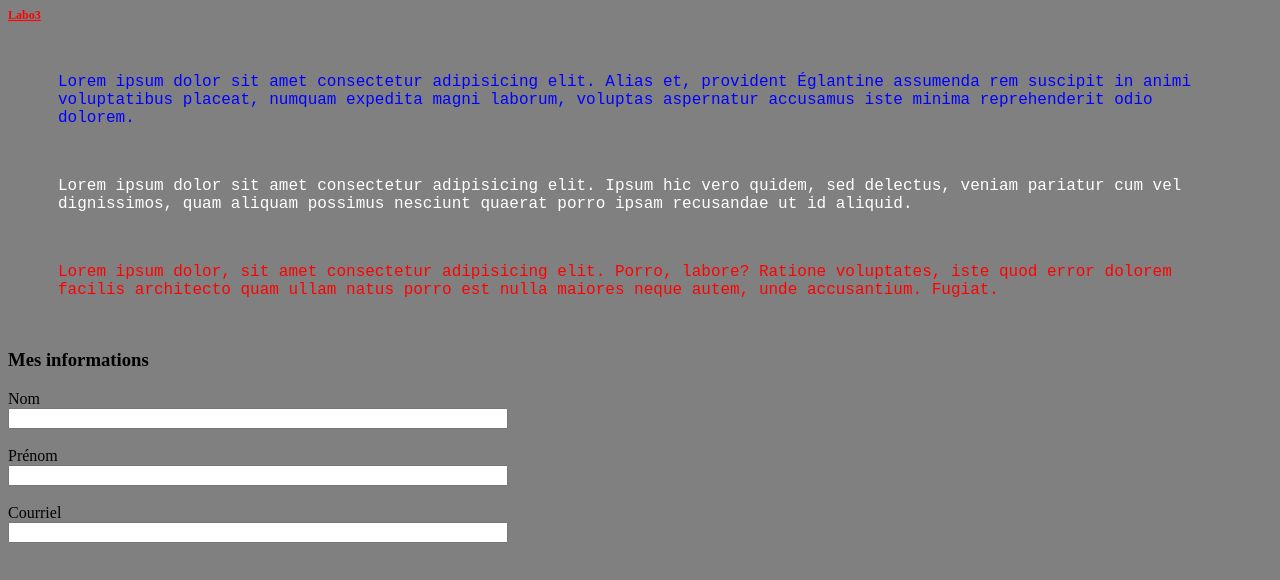
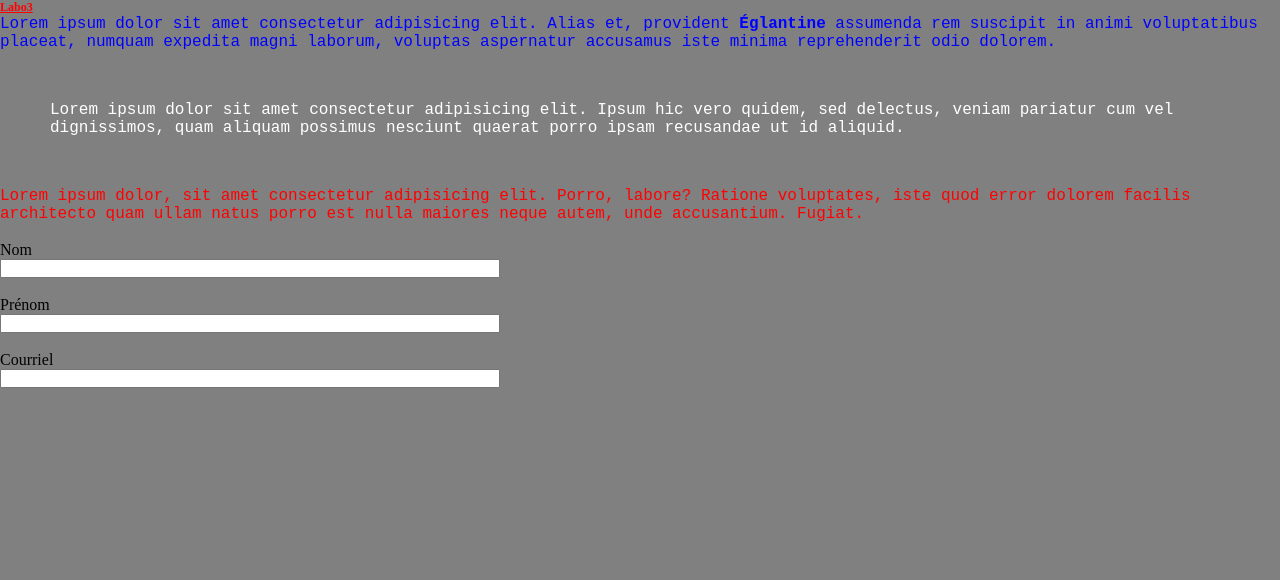
Before and after one commit to eglantinc/INF3190-H24, a plain HTML site: page Atelier 3/index.html in a window 1280 px wide. Drawn offline with Linux system fonts and the light colour scheme.

Commit message:
Ajout de commentaires pour atelier 3

```diff
--- a/Atelier 3/css/style.css
+++ b/Atelier 3/css/style.css
@@ -1,37 +1,63 @@
+/* Réinitialisation des styles par défaut */
+
+html {
+    box-sizing: border-box;
+}
+
+/**Avec box-sizing: border-box;, la largeur et la hauteur d'un élément incluent le contenu, le padding et la bordure, mais pas les marges extérieures. Alors, lorsque vous définissez la largeur ou la hauteur d'un élément, vous incluez la taille de la bordure et du padding, mais pas des marges. Ex: Définir la largeur de l'élément à 300 pixels inclura automatiquement le padding et la bordure, ce qui simplifie la gestion des dimensions. **/
+
+*, *::before, *::after {
+    box-sizing: inherit; /** Cela permet d'hériter du modèle de boîte défini précédemment sur 					l'élément html **/
+    /** Garantir qu'aucun espace supplémentaire n'est ajouté automatiquement autour des éléments**/
+    margin: 0;
+    padding: 0;
+}
+
+
 body {
-    background-color: gray;
+    background-color: gray; /** Pas demander, mais pour être capable de voir le paragraphe 2 **/
 }
 
 h1 {
     color: red;
     text-decoration: underline;
-    font-size: 75%
+    font-size: 75% /** Pour définir la taille de la police d'un élément à 75% de la taille de la
+                    police de son parent direct, body dans ce cas (16 px par défaut).
+                    Proportionnel à la dimension du contenant (mot clé, fin de session)**/
 
 }
 
-.p1{
+.paragraphe-1{
     color: blue;
 }
 
-.p2 {
+.paragraphe-2 {
     color: white;
+    margin: 50px;
 }
 
-.p3  {
+.paragraphe-3  {
     color: red;
 }
 
+/** TOUS les paragraphes seront affectés**/
 p {
     font-family: 'Courier New', Courier, monospace;
-    margin: 50px;
+
+}
+
+#monnom {
+    font-weight:  bold;
 }
 
 #monnom:hover{
-    cursor: pointer;
+    cursor: pointer; /**Lorsque l'utilisateur survole le bouton, changer le curseur en une main 			**/
 }
 
 form {
+    /** Sera exploré en fin de session **/
     display: flex;
-    flex-direction: column;
-    width: 500px;
+    flex-direction: column; /** Spécifie la direction principale dans laquelle les éléments 					flexibles sont affichés à l'intérieur de leur conteneur (form 					dans ce cas-ci) **/
+    width: 500px; /** Définir une largeur statique de 500 pixels pour l'élément, indépendamment
+			de la largeur de la page **/
 }
--- a/Atelier 3/index.html
+++ b/Atelier 3/index.html
@@ -8,16 +8,19 @@
 </head>
 <body>
     <h1>Labo3</h1>
-    <p class="p1">Lorem ipsum dolor sit amet consectetur adipisicing elit. Alias et, provident <span id="monnom">Églantine</span> assumenda rem suscipit in animi voluptatibus placeat, numquam expedita magni laborum, voluptas aspernatur accusamus iste minima reprehenderit odio dolorem.</p>
-    <p class="p2">Lorem ipsum dolor sit amet consectetur adipisicing elit. Ipsum hic vero quidem, sed delectus, veniam pariatur cum vel dignissimos, quam aliquam possimus nesciunt quaerat porro ipsam recusandae ut id aliquid.</p>
-    <p class="p3">Lorem ipsum dolor, sit amet consectetur adipisicing elit. Porro, labore? Ratione voluptates, iste quod error dolorem facilis architecto quam ullam natus porro est nulla maiores neque autem, unde accusantium. Fugiat.</p>
-
-    <h3>Mes informations</h3>
+    <p class="paragraphe-1">Lorem ipsum dolor sit amet consectetur adipisicing elit. Alias et, provident <span id="monnom">Églantine</span> assumenda rem suscipit in animi voluptatibus placeat, numquam expedita magni laborum, voluptas aspernatur accusamus iste minima reprehenderit odio dolorem.</p>
+    <p class="paragraphe-2">Lorem ipsum dolor sit amet consectetur adipisicing elit. Ipsum hic vero quidem, sed delectus, veniam pariatur cum vel dignissimos, quam aliquam possimus nesciunt quaerat porro ipsam recusandae ut id aliquid.</p>
+    <p class="paragraphe-3">Lorem ipsum dolor, sit amet consectetur adipisicing elit. Porro, labore? Ratione voluptates, iste quod error dolorem facilis architecto quam ullam natus porro est nulla maiores neque autem, unde accusantium. Fugiat.</p>
+    <br>
         <form>
-            <label for="nom">Nom</label>
-            <input id="nom" type="text"><br>
+            <!-- Pour associer le label (étiquette) au input (champ) le id du input doit etre equivalent au
+            for du label-->
+            <label for="nom">Nom</label> <!--Si on clique sur le label, ça met le focus le input (champ)-->
+            <input id="nom" type="text">
+            <br>
             <label for="prenom">Prénom</label>
-            <input id="prenom" type="text"><br>
+            <input id="prenom" type="text">
+            <br>
             <label for="courriel">Courriel</label>
             <input id="courriel" type="text">
         </form>
```
Also changed, not shown: 3 other files.
